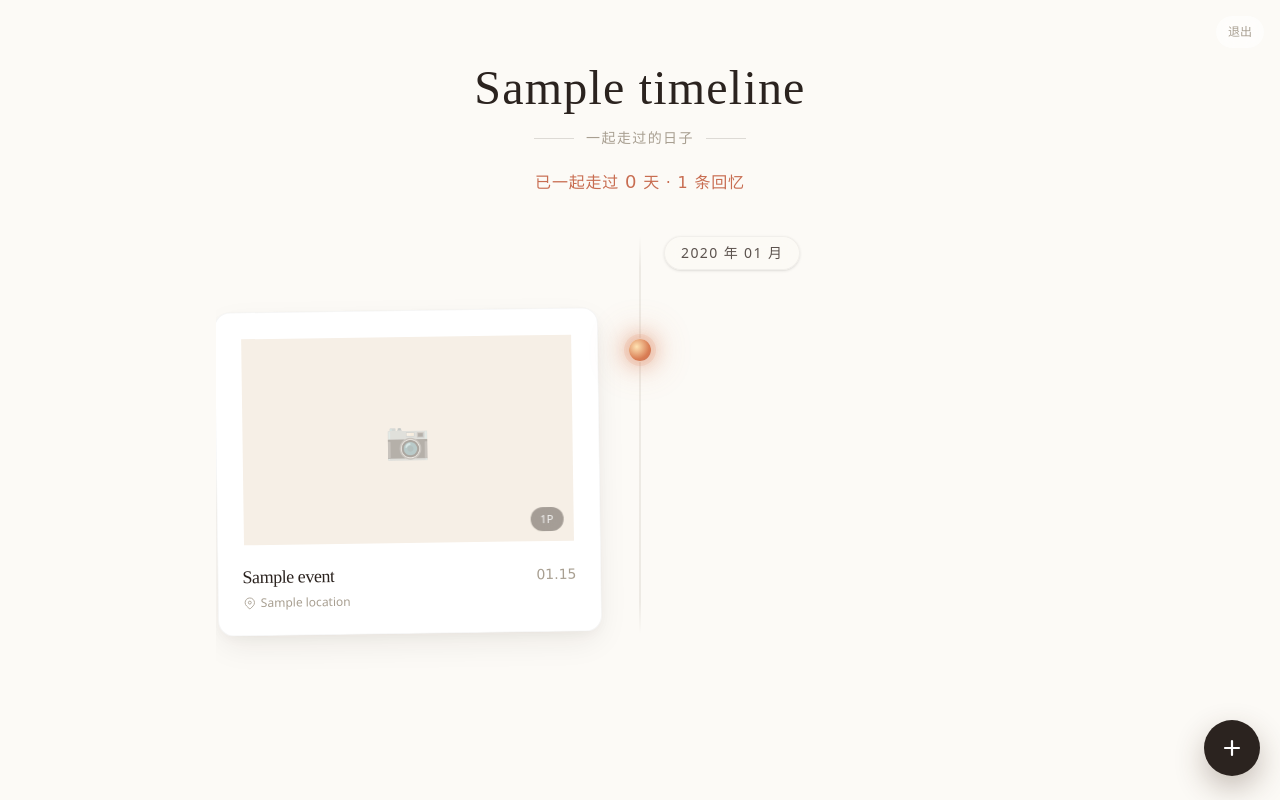
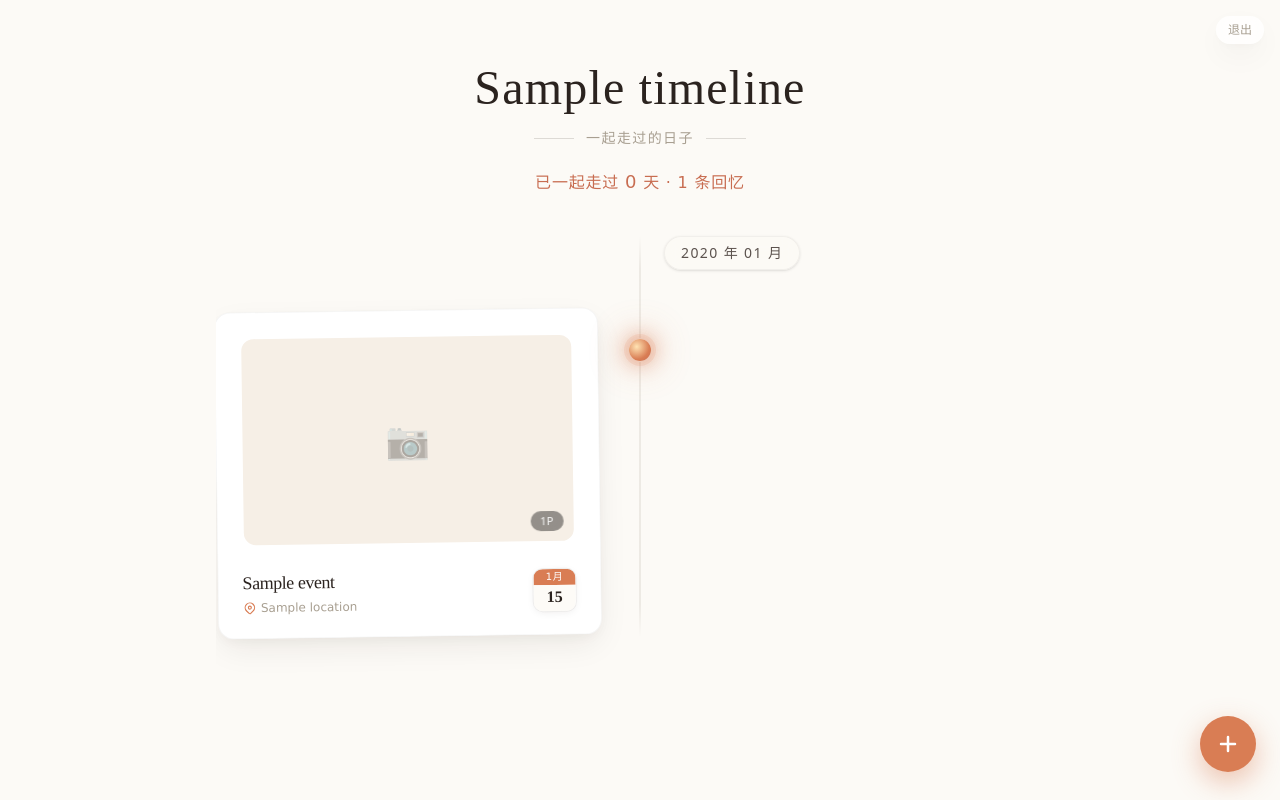
Before and after one commit to taoyiwang/our-memory, a Flask app: template templates/timeline.html in a window 1280 px wide. Run offline with Flask 3, Linux system fonts and the light colour scheme; the template is opened without the code that fills it: most values are stand-ins (such as "Sample title", 1, 10 or a date in 2020); style sheets or scripts are compiled from the project's sources.

Commit message:
UI: 优化事件详情和时间线页面样式

```diff
--- a/templates/timeline.html
+++ b/templates/timeline.html
@@ -1,6 +1,43 @@
 {% extends "base.html" %}
 
 {% block title %}{{ timeline.name }} · doubledate的冒险{% endblock %}
+
+{% block head %}
+<style>
+  /* 方案 A：手账撕历日历便签小方块 */
+  .calendar-stamp {
+    background: #ffffff;
+    border-radius: 10px;
+    overflow: hidden;
+    border: 1px solid rgba(43, 28, 18, 0.08);
+    box-shadow: 0 2px 8px -2px rgba(43, 28, 18, 0.08);
+    min-width: 44px;
+    text-align: center;
+    transition: transform 0.2s ease;
+  }
+  .group:hover .calendar-stamp {
+    transform: scale(1.05);
+  }
+  .calendar-stamp-month {
+    background-color: var(--color-accent, #d97d54);
+    color: #ffffff;
+    font-size: 10px;
+    font-weight: 500;
+    line-height: 1.4;
+    padding: 1px 4px;
+    letter-spacing: 0.5px;
+  }
+  .calendar-stamp-day {
+    color: var(--color-ink, #2b231f);
+    font-family: var(--font-serif, serif);
+    font-size: 16px;
+    font-weight: 600;
+    line-height: 1.3;
+    padding: 2px 4px 3px 4px;
+    background-color: #fdfbf7;
+  }
+</style>
+{% endblock %}
 
 {% block body %}
 <div class="max-w-4xl mx-auto px-4 sm:px-6 pt-16 pb-32 relative" x-data="{ openAdd: false }">
@@ -51,9 +88,9 @@
             <a href="{{ url_for('event.detail', event_id=event.id) }}"
                class="polaroid {{ 'tilt-left' if loop.index0 % 2 == 0 else 'tilt-right' }} block rounded-2xl p-4 sm:p-5 active:scale-[0.98]">
 
-              <!-- 封面图（内嵌圆角；奇数 16/10、偶数近方，打破等大节奏） -->
+              <!-- 封面图 -->
               <div class="img-frame mb-3">
-                <div class="relative overflow-hidden bg-warm {{ 'aspect-[16/10]' if loop.index0 % 2 == 0 else 'aspect-[4/5]' }}">
+                <div class="relative overflow-hidden bg-warm rounded-xl {{ 'aspect-[16/10]' if loop.index0 % 2 == 0 else 'aspect-[4/5]' }}">
                   {% set covers = event.cover_photos or [] %}
                   {% if covers %}
                   <!-- 主图：第一张 -->
@@ -85,34 +122,47 @@
                   </div>
                   {% endif %}
 
-                  <!-- 照片张数玻璃徽章 -->
+                  <!-- 照片张数徽章 -->
                   {% if event.photo_count %}
-                  <div class="absolute bottom-2.5 right-2.5 px-2.5 py-1 bg-ink/40 backdrop-blur-md rounded-full
-                              text-[11px] text-white/90 font-medium tracking-wide flex items-center gap-1">
+                  <div class="absolute bottom-2.5 right-2.5 px-2.5 py-0.5 bg-black/40 backdrop-blur-md rounded-full
+                              text-[11px] text-white/95 font-medium tracking-wide flex items-center gap-1">
                     <span>{{ event.photo_count }}P</span>
                   </div>
                   {% endif %}
                 </div>
               </div>
 
-              <!-- 信息（手账排版） -->
-              <div class="px-1 pb-1">
-                <div class="flex items-baseline justify-between gap-2 mb-1">
-                  <h2 class="font-serif text-lg text-ink font-medium tracking-tight line-clamp-1">{{ event.title }}</h2>
-                  <time class="font-hand text-sm text-ink-mute shrink-0">
-                    {{ event.event_date[5:7] }}.{{ event.event_date[8:10] }}
-                  </time>
+              <!-- 拍立得底部信息栏（左侧标题地点 + 右侧手账撕历日历方块） -->
+              <div class="pt-2 px-1 pb-0.5 flex items-center justify-between gap-3">
+                <!-- 左侧信息 -->
+                <div class="min-w-0 flex-1">
+                  <h2 class="font-serif text-lg text-ink font-medium tracking-tight line-clamp-1 leading-snug">
+                    {{ event.title }}
+                  </h2>
+                  {% if event.location %}
+                  <p class="mt-1 text-xs text-ink-mute flex items-center gap-1">
+                    <svg viewBox="0 0 24 24" class="w-3.5 h-3.5 text-accent shrink-0" fill="none" stroke="currentColor" stroke-width="2">
+                      <path d="M17.657 16.657L13.414 20.9a1.998 1.998 0 01-2.827 0l-4.244-4.243a8 8 0 1111.314 0z"/>
+                      <circle cx="12" cy="11" r="2.5"/>
+                    </svg>
+                    <span class="truncate font-hand">{{ event.location }}</span>
+                  </p>
+                  {% endif %}
                 </div>
-                {% if event.location %}
-                <p class="mt-1 text-xs text-ink-mute flex items-center gap-1">
-                  <svg viewBox="0 0 24 24" class="w-3.5 h-3.5 shrink-0" fill="none" stroke="currentColor" stroke-width="1.5">
-                    <path d="M17.657 16.657L13.414 20.9a1.998 1.998 0 01-2.827 0l-4.244-4.243a8 8 0 1111.314 0z"/>
-                    <circle cx="12" cy="11" r="2.5"/>
-                  </svg>
-                  <span class="truncate">{{ event.location }}</span>
-                </p>
+
+                <!-- 右侧：方案 A 手账日历便签 -->
+                {% if event.event_date %}
+                <div class="calendar-stamp shrink-0">
+                  <div class="calendar-stamp-month font-hand">
+                    {{ event.event_date[5:7]|int }}月
+                  </div>
+                  <div class="calendar-stamp-day">
+                    {{ event.event_date[8:10] }}
+                  </div>
+                </div>
                 {% endif %}
               </div>
+
             </a>
           </div>
         </div>
@@ -126,12 +176,12 @@
     </div>
   </div>
 
-  <!-- 新增 FAB -->
+  <!-- 新增回忆浮动按钮 (FAB) -->
   <button @click="openAdd = true"
-          class="fixed bottom-6 right-5 z-40 w-14 h-14 rounded-full bg-ink text-white
-                 shadow-[0_12px_30px_rgba(68,45,30,0.3)] flex items-center justify-center
-                 active:scale-90 transition-transform duration-150">
-    <svg viewBox="0 0 24 24" class="w-6 h-6" fill="none" stroke="currentColor" stroke-width="2.2" stroke-linecap="round">
+          class="fixed bottom-7 right-6 z-40 w-14 h-14 rounded-full bg-accent hover:bg-accent-soft text-white
+                 shadow-[0_10px_28px_rgba(217,125,84,0.45)] flex items-center justify-center
+                 active:scale-90 transition-transform duration-150 cursor-pointer">
+    <svg viewBox="0 0 24 24" class="w-6 h-6" fill="none" stroke="currentColor" stroke-width="2.5" stroke-linecap="round">
       <path d="M12 5v14M5 12h14"></path>
     </svg>
   </button>
@@ -141,7 +191,7 @@
     <form method="post" action="{{ url_for('auth.logout') }}">
       <input type="hidden" name="csrf_token" value="{{ csrf_token }}">
       <button type="submit"
-              class="text-xs text-ink-mute hover:text-ink/60 px-3 py-2 rounded-full bg-white/60 backdrop-blur">退出</button>
+              class="text-xs font-hand text-ink-mute hover:text-ink px-3 py-1.5 rounded-full bg-white/80 backdrop-blur card-shadow transition">退出</button>
     </form>
   </div>
 
@@ -168,5 +218,4 @@
   requestAnimationFrame(tick);
 })();
 </script>
-
 {% endblock %}
```
Also changed, not shown: templates/event.html (+35 -36 lines).
